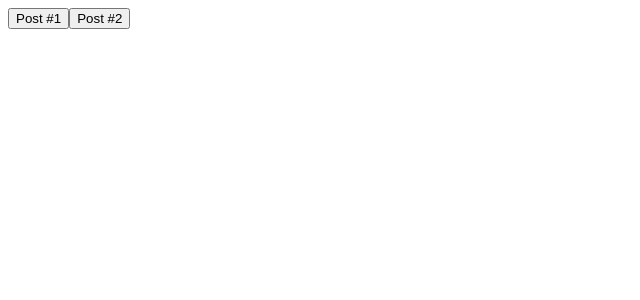
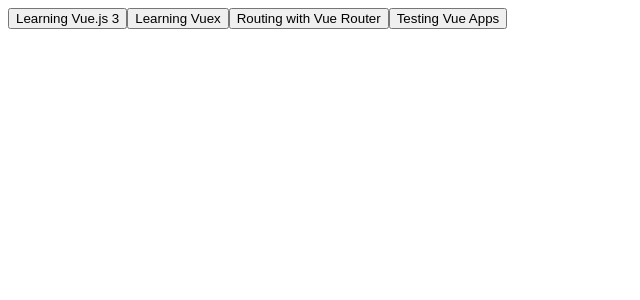
Before and after one commit to Sait-C/vuex-initial, a Vue app: page / in a window 1280 px wide. Shown: the top 300 px of the page, without its empty margins (0-640 px from the left). Built offline with nearby package versions, Linux system fonts and the light colour scheme.

Commit message:
Mocking the Server and Fetching Posts

```diff
--- a/src/App.vue
+++ b/src/App.vue
@@ -6,13 +6,9 @@
 </template>
 
 <script setup>
-import { onMounted } from 'vue';
+import { onMounted, computed } from 'vue';
 import { useStore } from 'vuex';
 
-const posts = [
-  { id: 1, title: 'Post #1' },
-  { id: 2, title: 'Post #2' },
-]
 const store = useStore();
 
 const click = (post) => {
@@ -20,8 +16,10 @@
 }
 
 const fetchData = () => {
-  store.dispatch('fetchPosts', 'POST');
+  store.dispatch('fetchPosts');
 }
+
+const posts = computed(() => store.state.posts);
 
 onMounted(() => {
   fetchData();
--- a/src/store.js
+++ b/src/store.js
@@ -1,4 +1,5 @@
 import { createStore } from 'vuex';
+import { testPosts } from './testPosts';
 
 // for simulate fetching data from server
 const delay = () => new Promise(res => setTimeout(res, 1000))
@@ -8,7 +9,8 @@
     //it's going to rerender the component and everything is going to updated
     state() {
         return {
-            postId: null
+            postId: null,
+            posts: []
         }
     },
 
@@ -18,15 +20,22 @@
         // no asynchronous behavior, just plain old mutations updating the state
         setPostId(state, postId) {
             state.postId = postId;
+        },
+
+        setPosts(state, posts) {
+            state.posts = posts;
         }
     },
 
     // we don't want to do any asynchronous fetching in mutations
     // that's going to be done inside of actions.
     actions: {
-        async fetchPosts(ctx, payload) {
+        async fetchPosts(ctx) {
+            // ctx.state to access our state
+            // ctx.dispatch to call another action
+            // ctx.commit to commit a mutation
             await delay(); // simulating
-            console.log(payload);
+            ctx.commit('setPosts', testPosts);
         }
     }
 })
--- /dev/null
+++ b/src/testPosts.js
@@ -0,0 +1,48 @@
+export const testPosts = [
+    {
+      id: 1,
+      title: 'Learning Vue.js 3',
+      content: 'I am learning Vue.js 3 with the composition API. It is great!',
+      likes: 10,
+      hashtags: [
+        'vue',
+        'javascript',
+        'composition api'
+      ]
+    },
+
+    {
+      id: 2,
+      title: 'Learning Vuex',
+      content: 'Vuex is a state management solution for Vue. It allows you to logically separate entities into modules.',
+      likes: 14,
+      hashtags: [
+        'vue',
+        'vuex',
+        'flux'
+      ]
+    },
+
+    {
+      id: 3,
+      title: 'Routing with Vue Router',
+      content: 'I am creating a complex front-end app using Vue Router.',
+      likes: 15,
+      hashtags: [
+        'vue',
+        'vue-router'
+      ]
+    },
+
+    {
+      id: 4,
+      title: 'Testing Vue Apps',
+      content: 'I am writing some tests for my application using Vue Test Utils. Testing is critical by often overlooked due to complexity or time constraints.',
+      likes: 30,
+      hashtags: [
+        'vue',
+        'javascript',
+        'testing'
+      ]
+    }
+  ]
```
